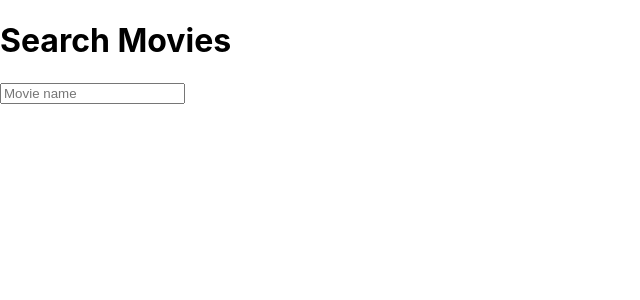
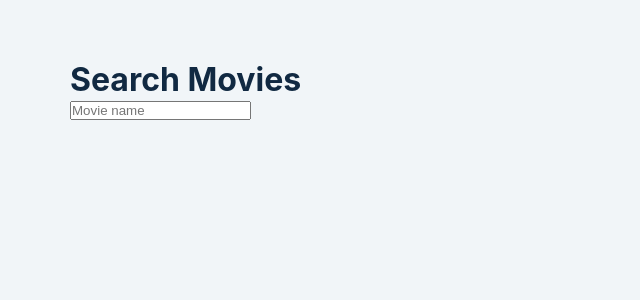
Before and after one commit to azake-stud/final-app, a React (Create React App) app: page / in a window 1280 px wide. Shown: the top 300 px of the page, without its empty margins (0-640 px from the left). Built offline with nearby package versions, Linux system fonts and the light colour scheme.

Commit message:
some style added

```diff
--- a/src/index.css
+++ b/src/index.css
@@ -1,20 +1,31 @@
 body {
   margin: 0;
-  font-family: -apple-system, BlinkMacSystemFont, 'Segoe UI', 'Roboto', 'Oxygen',
-    'Ubuntu', 'Cantarell', 'Fira Sans', 'Droid Sans', 'Helvetica Neue',
+  font-family: -apple-system, BlinkMacSystemFont, "Segoe UI", "Roboto", "Oxygen",
+    "Ubuntu", "Cantarell", "Fira Sans", "Droid Sans", "Helvetica Neue",
     sans-serif;
   -webkit-font-smoothing: antialiased;
   -moz-osx-font-smoothing: grayscale;
+  background-color: #f1f5f8;
+  color: #112942;
 }
-
-code {
-  font-family: source-code-pro, Menlo, Monaco, Consolas, 'Courier New',
-    monospace;
+* {
+  box-sizing: border-box;
+  padding: 0;
+  margin: 0;
 }
-.conatiner{
+.container {
   margin: auto;
-  min-width: 1200px;
-  background-color: rgb(151, 241, 83);
-  height: 100px;
-  padding: 50px 30px 10px 30px;
+  max-width: 1200px;
+  padding: 60px 30px 30px 30px;
 }
+.title {
+  color: #112942;
+}
+.search-input {
+  width: 100%;
+  max-width: 500px;
+  border: none;
+  padding: 16px 10px;
+  border-radius: 5px;
+  margin-top: 30px;
+}
```
